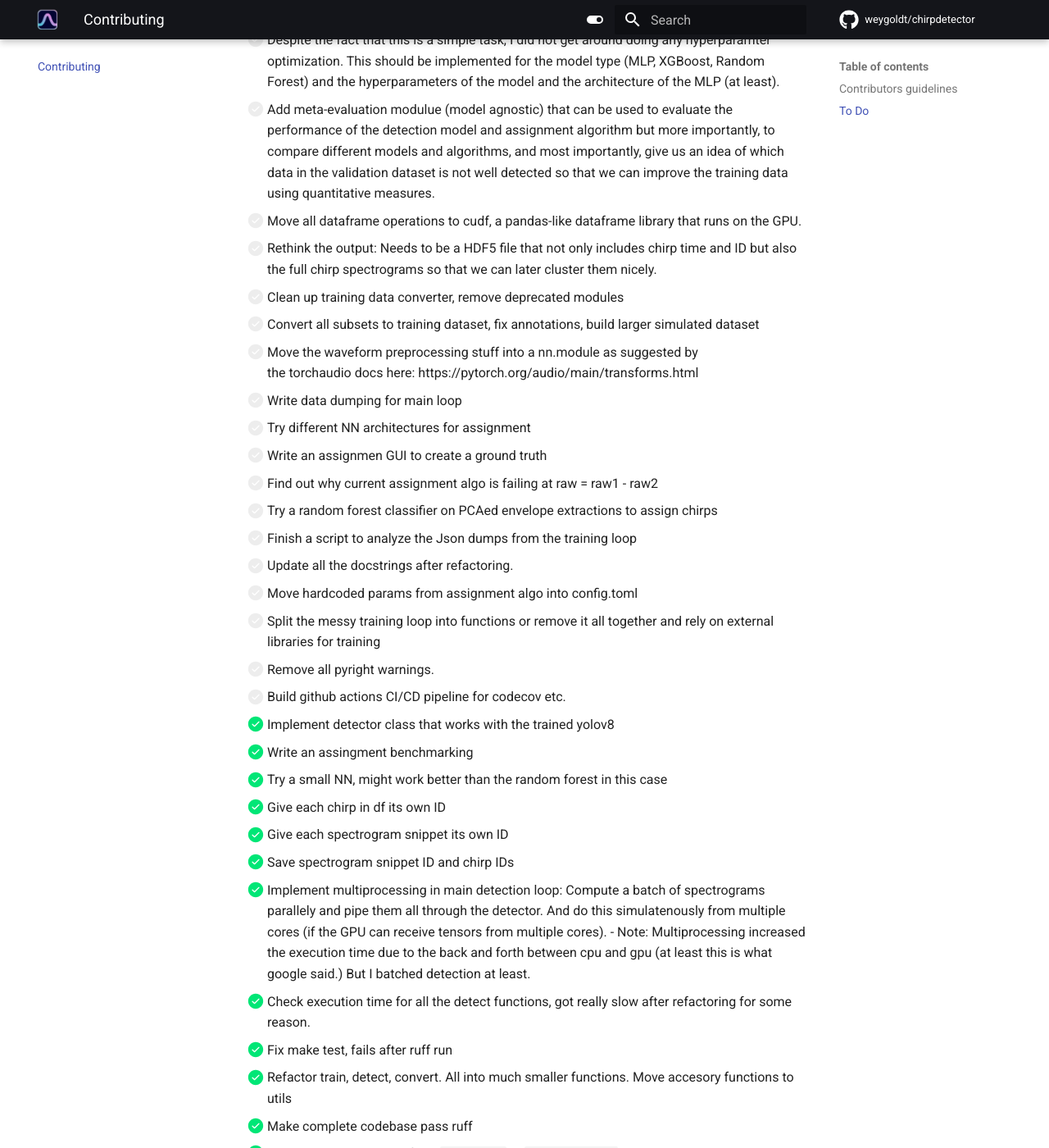
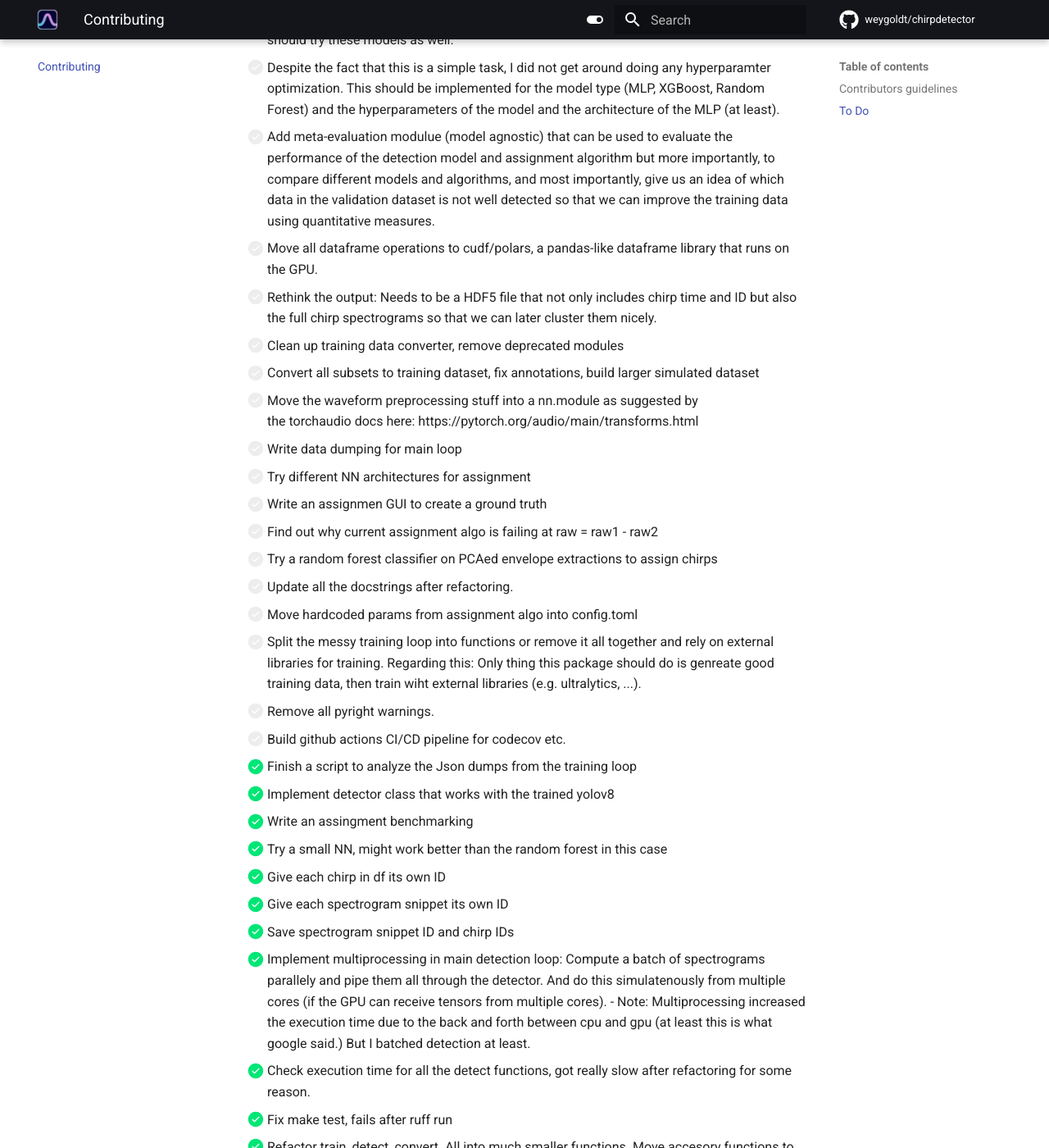
Before and after one commit to weygoldt/chirpdetector, an MkDocs documentation site: the page built from docs/contributing.md, in a window 1280 px wide and 1400 px high, scrolled down 1447 px. Shown: the whole window at 82% size. Built offline with MkDocs 1.6.1 and Material for MkDocs 9.7.7, drawn with Linux system fonts in a browser that asks for light colours; emoji names are drawn with the system emoji font; comment, search, counter and statistics services are not loaded; some of the changed text lies outside the part shown.

```diff
--- a/docs/contributing.md
+++ b/docs/contributing.md
@@ -35,6 +35,7 @@ After the first release, this section will be removed an tasks will be
 organized as github issues. Until them, if you fixed something, please check it
 off on this list before opening a pull request.
 
+- [ ] Rebuild the logging, verbosity and progress bar system like in the wavetracker
 - [ ] Idea: Instead of simple non maximum supression for the final output
       we could try max averaging: Run non-max supression with a specific
       threshold and then group overlapping bboxes and average their
@@ -64,7 +65,7 @@ off on this list before opening a pull request.
       and most importantly, give us an idea of which data in the validation
       dataset is not well detected so that we can improve the training data
       using quantitative measures.
-- [ ] Move all dataframe operations to cudf, a pandas-like dataframe library
+- [ ] Move all dataframe operations to cudf/polars, a pandas-like dataframe library
       that runs on the GPU.
 - [ ] Rethink the output: Needs to be a HDF5 file that not only includes
       chirp time and ID but also the full chirp spectrograms so that
@@ -79,13 +80,15 @@ off on this list before opening a pull request.
 - [ ] Find out why current assignment algo is failing at raw = raw1 - raw2
 - [ ] Try a random forest classifier on PCAed envelope extractions to assign
       chirps
-- [ ] Finish a script to analyze the Json dumps from the training loop
 - [ ] Update all the docstrings after refactoring.
 - [ ] Move hardcoded params from assignment algo into config.toml
 - [ ] Split the messy training loop into functions or remove it all together
-      and rely on external libraries for training
+      and rely on external libraries for training. Regarding this:
+      Only thing this package should do is genreate good training data, then
+      train wiht external libraries (e.g. ultralytics, ...).
 - [ ] Remove all pyright warnings.
 - [ ] Build github actions CI/CD pipeline for codecov etc.
+- [x] Finish a script to analyze the Json dumps from the training loop
 - [x] Implement detector class that works with the trained yolov8
 - [x] Write an assingment benchmarking
 - [x] Try a small NN, might work better than the random forest in this case
```
Also changed, not shown: README.md (+24 -0 lines), 5 other files.
